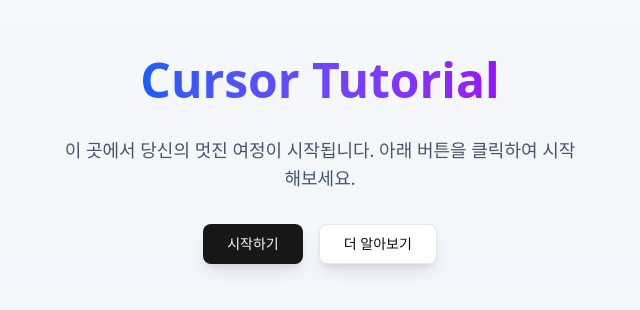
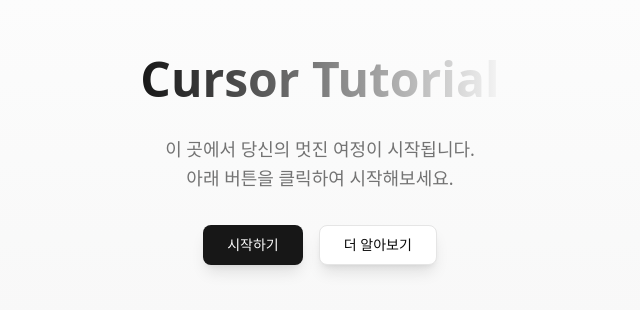
Before and after one commit to toy-crane/cursor-tutorial, a Next.js app: page / in a window 1280 px wide. Shown: the part 240-550 px from the top of the page, without its empty margins (320-960 px from the left). Built offline with nearby package versions, Linux system fonts and the light colour scheme.

Commit message:
feat: 홈 페이지 배경 및 텍스트 스타일 변경

```diff
--- a/src/app/page.tsx
+++ b/src/app/page.tsx
@@ -2,13 +2,14 @@ import { Button } from "@/components/ui/button";
 
 export default function Home() {
   return (
-    <div className="flex flex-col items-center justify-center min-h-screen gap-8 bg-gradient-to-b from-slate-50 to-slate-100 dark:from-slate-900 dark:to-slate-800">
-      <h1 className="text-5xl font-bold bg-gradient-to-r from-blue-600 to-purple-600 text-transparent bg-clip-text">
+    <div className="flex flex-col items-center justify-center min-h-screen gap-8 bg-gradient-to-b from-background to-secondary dark:from-card dark:to-secondary">
+      <h1 className="text-5xl font-bold bg-gradient-to-r from-primary to-accent text-transparent bg-clip-text">
         Cursor Tutorial
       </h1>
-      <p className="text-lg text-slate-600 dark:text-slate-300 max-w-lg text-center">
-        이 곳에서 당신의 멋진 여정이 시작됩니다. 아래 버튼을 클릭하여
-        시작해보세요.
+      <p className="text-lg text-muted-foreground dark:text-muted-foreground max-w-lg text-center leading-relaxed">
+        이 곳에서 당신의 멋진 여정이 시작됩니다.
+        <br />
+        아래 버튼을 클릭하여 시작해보세요.
       </p>
       <div className="flex gap-4">
         <Button size="lg" className="shadow-lg hover:shadow-xl transition-all">
```
